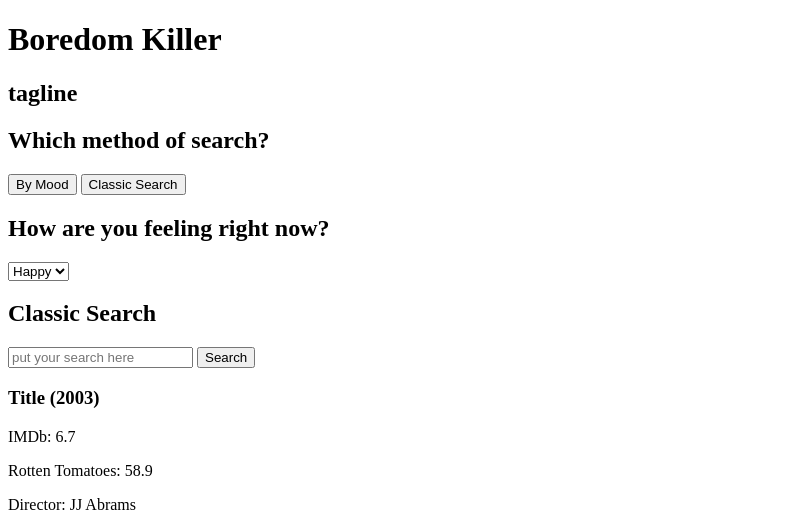
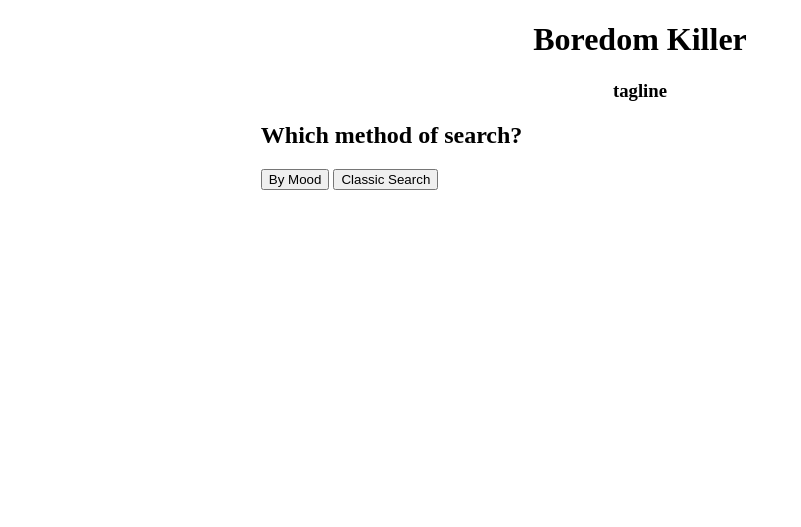
Before and after one commit to yayitsrobby/api-hack, a plain HTML site: page index.html in a window 1280 px wide. Shown: the top 527 px of the page, without its empty margins (0-801 px from the left). Drawn offline with nearby package versions, Linux system fonts and the light colour scheme.

Commit message:
css: started on splash page styling

```diff
--- a/css/style.css
+++ b/css/style.css
@@ -1,8 +1,17 @@
 body {
-	/*background-image: url(../img/bg1.jpeg);*/
-	background-size: cover;
+  /*background-image: url(../img/bg1.jpeg);*/
+  background-size: cover;
 }
 
-header h1 h2 {
-	text-align: center;
+.wrapper {
+  max-width: 60%;
+  margin: 0 auto;
 }
+
+header {
+  text-align: center;
+}
+
+.hidden {
+  display: none;
+}
--- a/index.html
+++ b/index.html
@@ -1,14 +1,17 @@
 <!DOCTYPE html>
 <html lang="en">
+
 <head>
   <meta charset="UTF-8">
   <title>Boredom Killer</title>
   <link type="text/css" rel="stylesheet" href="css/style.css">
 </head>
+
 <body>
+  <div class="wrapper">
     <header>
       <h1>Boredom Killer</h1>
-		<h2>tagline</h2>
+      <h3>tagline</h3>
     </header>
 
     <section class="splash-page">
@@ -17,7 +20,7 @@
       <button class="classic-button">Classic Search</button>
     </section>
 
-	<section class="mood-section">
+    <section class="mood-section hidden">
       <h2>How are you feeling right now?</h2>
 
       <select name="mood-choice">
@@ -33,7 +36,7 @@
 
     </section>
 
-	<section class="classic-section">
+    <section class="classic-section hidden">
 
       <h2>Classic Search</h2>
 
@@ -60,8 +63,10 @@
       </div>
 
     </section>
+  </div>
 
   <script src="//ajax.googleapis.com/ajax/libs/jquery/1.11.3/jquery.min.js"></script>
   <script type="text/javascript" src="js/app.js"></script>
 </body>
+
 </html>
```
Lines whose indentation alone changed are shown as unchanged.
